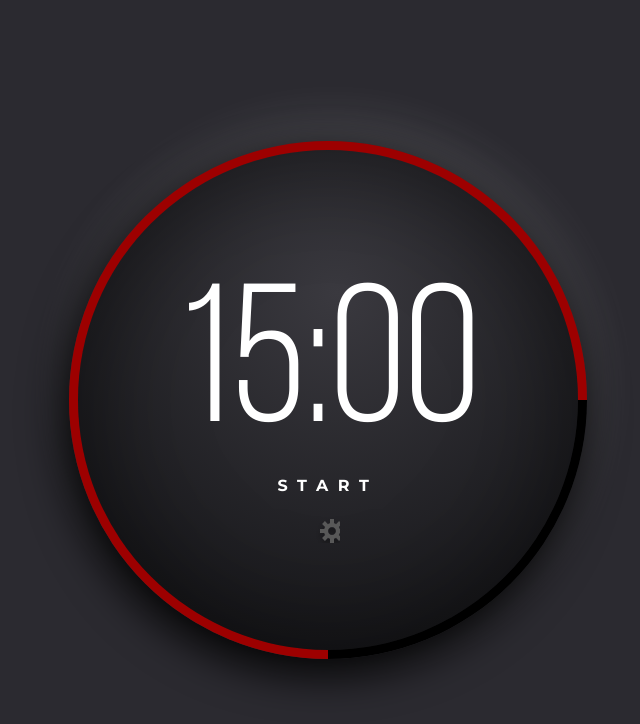
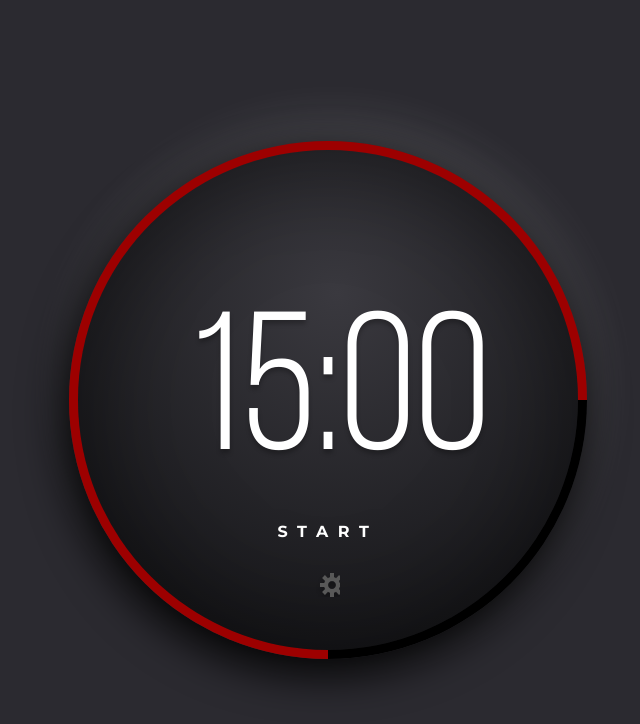
Before and after one commit to peter-hinch/advent-of-css-2022-01-pomodoro-timer, a website: page index.html in a window 1280 px wide. Shown: the whole page, without its empty margins (312-952 px from the left). Drawn offline with nearby package versions, Linux system fonts and the light colour scheme.

Commit message:
Refactor structure.

```diff
--- a/index.html
+++ b/index.html
@@ -12,12 +12,14 @@
     <main>
       <section id="timer">
         <div class="timer__bezel"></div>
-        <div class="timer__face">
-          <div class="face__countdown">
-            <span class="countdown__time-remaining">15:00</span>
-          </div>
-          <button class="face__button-start-stop">Start</button>
-          <button class="face__button-settings"></button>
+        <div class="timer__face"></div>
+        <div class="timer__content">
+          <span class="countdown__time-remaining">
+            <span id="time__mins">15</span><span>:</span
+            ><span id="time__secs">00</span>
+          </span>
+          <button class="countdown__button-start-stop">Start</button>
+          <button class="countdown__button-settings"></button>
         </div>
       </section>
     </main>
--- a/styles.css
+++ b/styles.css
@@ -27,9 +27,6 @@ section#timer {
 }
 
 .timer__bezel {
-  position: absolute;
-  top: 0;
-  left: 0;
   width: 100%;
   height: 100%;
   transform: rotate(180deg);
@@ -56,12 +53,38 @@ section#timer {
   border-radius: 50%;
 }
 
+.timer__content {
+  position: absolute;
+  top: 41px;
+  left: 0;
+  width: 100%;
+  height: 100%;
+  display: flex;
+  flex-direction: column;
+  justify-content: center;
+  align-items: center;
+}
+
 span.countdown__time-remaining {
+  margin-bottom: 9px;
   color: #fff;
   font-family: 'Bebas Neue - Book', sans-serif;
   font-weight: 400;
   font-size: 196px;
   line-height: 196px;
+  text-shadow: 0px 4px 4px rgba(0, 0, 0, 0.25);
+}
+
+span#time__mins {
+  display: inline-block;
+  min-width: 160px;
+  text-align: right;
+}
+
+span#time__secs {
+  display: inline-block;
+  min-width: 160px;
+  text-align: left;
 }
 
 button {
@@ -72,8 +95,8 @@ button {
   cursor: pointer;
 }
 
-button.face__button-start-stop {
-  margin: 23px 0;
+button.countdown__button-start-stop {
+  margin: 32px 0;
   color: #fff;
   font-family: 'Montserrat', sans-serif;
   font-size: 16px;
@@ -83,7 +106,7 @@ button.face__button-start-stop {
   text-transform: uppercase;
 }
 
-button.face__button-settings {
+button.countdown__button-settings {
   display: block;
   width: 24px;
   height: 24px;
```
